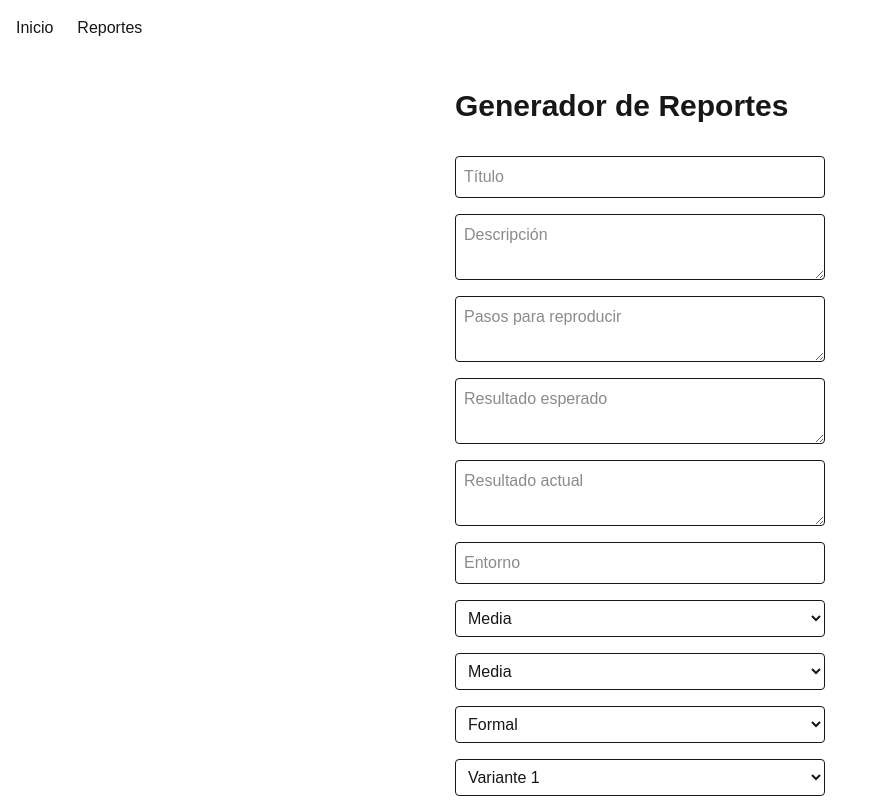
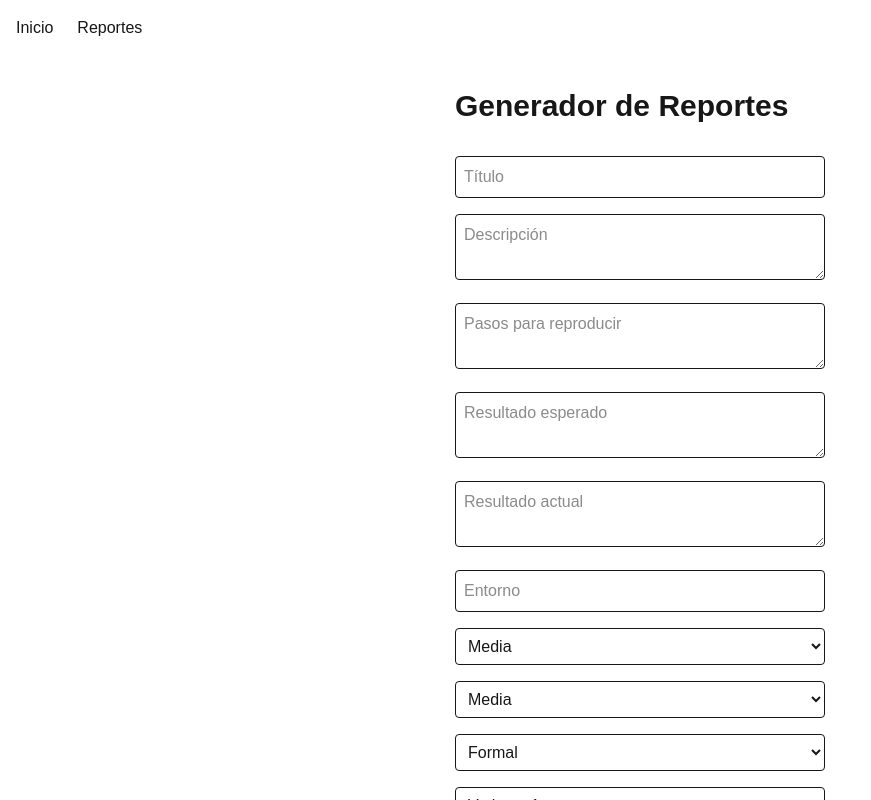
Before and after one commit to julietaR29/bugnet-next-migration, a Next.js app: page / in a window 1280 px wide. Shown: the top 800 px of the page, without its empty margins (0-871 px from the left). Built offline with nearby package versions, Linux system fonts and the light colour scheme.

Commit message:
feat(bug-report): add required field validation to form

```diff
--- a/src/features/bug-report/components/BugReportForm.tsx
+++ b/src/features/bug-report/components/BugReportForm.tsx
@@ -6,6 +6,15 @@ import type { BugReportFormValues } from "../types";
 type BugReportFormProps = {
   onSubmit: (values: BugReportFormValues) => void;
 };
+
+
+const REQUIRED_FIELDS: (keyof BugReportFormValues)[] = [
+  "title",
+  "description",
+  "steps",
+  "expectedResult",
+  "actualResult",
+];
 
 export default function BugReportForm({
   onSubmit,
@@ -23,6 +32,9 @@ export default function BugReportForm({
     headerVariant: 0,
   });
 
+
+  const [errors, setErrors] = useState<string[]>([]);
+
   const handleChange = (
     e: React.ChangeEvent<
       HTMLInputElement | HTMLTextAreaElement | HTMLSelectElement
@@ -38,50 +50,103 @@ export default function BugReportForm({
 
   const handleSubmit = (e: React.FormEvent) => {
     e.preventDefault();
+
+
+    const missing = REQUIRED_FIELDS.filter(
+      (field) => !String(form[field]).trim()
+    );
+
+    if (missing.length > 0) {
+      setErrors(missing);
+      return;
+    }
+
+    setErrors([]);
     onSubmit(form);
   };
 
   return (
     <form onSubmit={handleSubmit} className="flex flex-col gap-4">
+      {errors.length > 0 && (
+        <div className="rounded border border-red-500 bg-red-50 p-3 text-red-700 text-sm">
+          Completá los campos obligatorios antes de generar el reporte.
+        </div>
+      )}
+
+      <div>
         <input
           name="title"
           placeholder="Título"
           value={form.title}
           onChange={handleChange}
-        className="border rounded p-2"
+          className={`border rounded p-2 w-full ${
+            errors.includes("title") ? "border-red-500" : ""
+          }`}
         />
+        {errors.includes("title") && (
+          <p className="text-red-600 text-xs mt-1">El título es obligatorio.</p>
+        )}
+      </div>
 
+      <div>
         <textarea
           name="description"
           placeholder="Descripción"
           value={form.description}
           onChange={handleChange}
-        className="border rounded p-2 break-words"
+          className={`border rounded p-2 break-words w-full ${
+            errors.includes("description") ? "border-red-500" : ""
+          }`}
         />
+        {errors.includes("description") && (
+          <p className="text-red-600 text-xs mt-1">La descripción es obligatoria.</p>
+        )}
+      </div>
 
+      <div>
         <textarea
           name="steps"
           placeholder="Pasos para reproducir"
           value={form.steps}
           onChange={handleChange}
-        className="border rounded p-2 break-words"
+          className={`border rounded p-2 break-words w-full ${
+            errors.includes("steps") ? "border-red-500" : ""
+          }`}
         />
+        {errors.includes("steps") && (
+          <p className="text-red-600 text-xs mt-1">Los pasos son obligatorios.</p>
+        )}
+      </div>
 
+      <div>
         <textarea
           name="expectedResult"
           placeholder="Resultado esperado"
           value={form.expectedResult}
           onChange={handleChange}
-        className="border rounded p-2 break-words"
+          className={`border rounded p-2 break-words w-full ${
+            errors.includes("expectedResult") ? "border-red-500" : ""
+          }`}
         />
+        {errors.includes("expectedResult") && (
+          <p className="text-red-600 text-xs mt-1">El resultado esperado es obligatorio.</p>
+        )}
+      </div>
 
+      <div>
         <textarea
           name="actualResult"
           placeholder="Resultado actual"
           value={form.actualResult}
           onChange={handleChange}
-        className="border rounded p-2 break-words"
+          className={`border rounded p-2 break-words w-full ${
+            errors.includes("actualResult") ? "border-red-500" : ""
+          }`}
         />
+        {errors.includes("actualResult") && (
+          <p className="text-red-600 text-xs mt-1">El resultado actual es obligatorio.</p>
+        )}
+      </div>
 
       <input
         name="environment"
```
Lines whose indentation alone changed are shown as unchanged.
